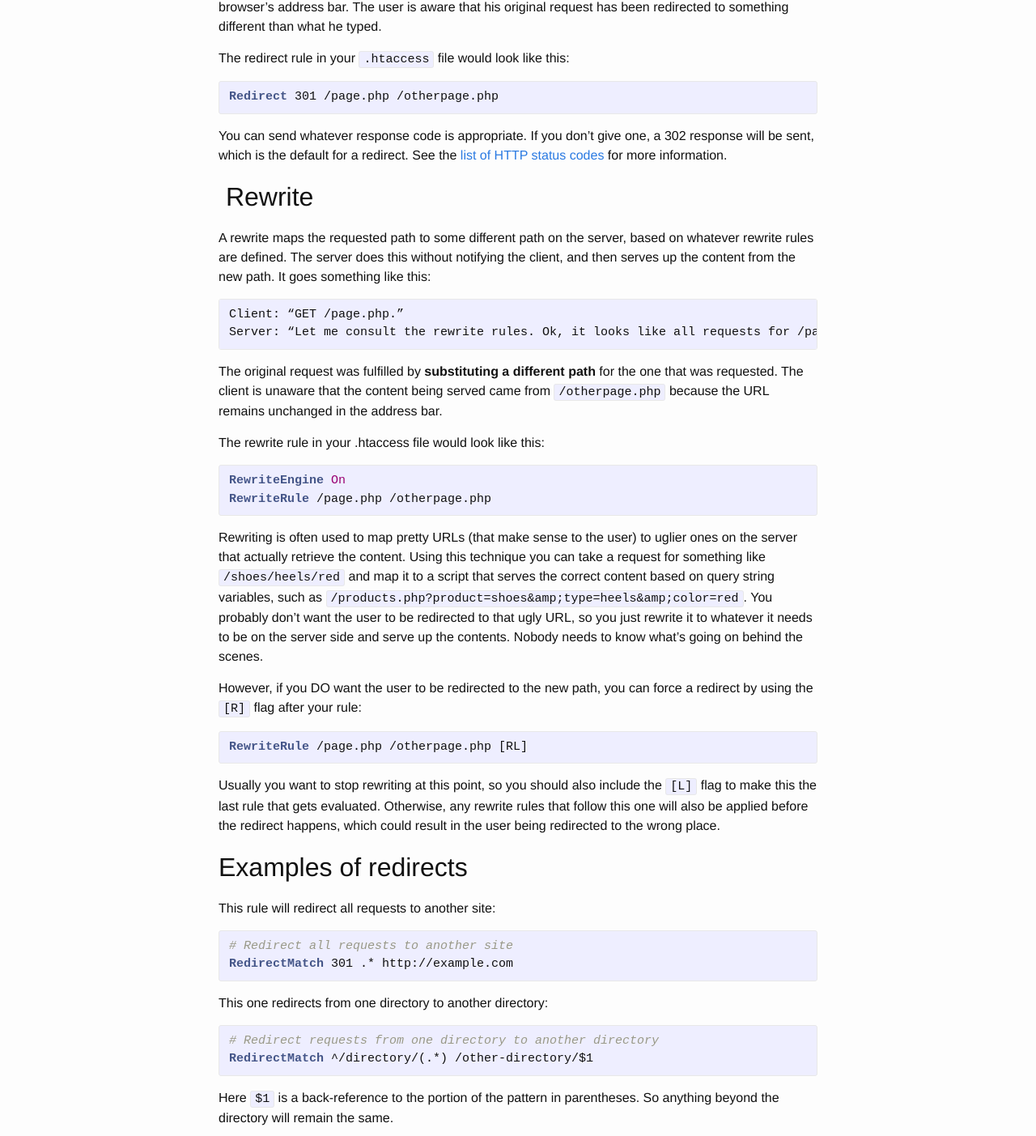
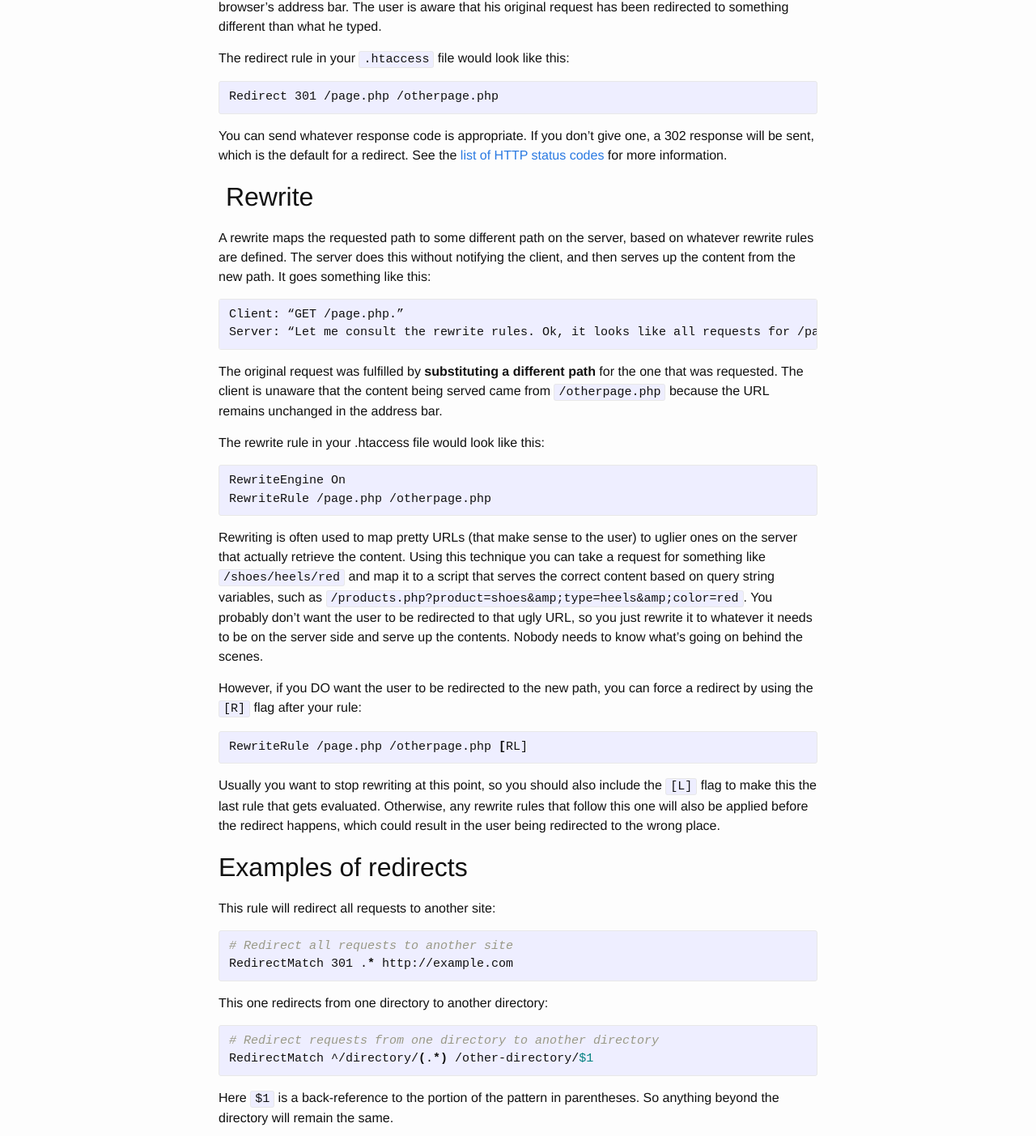
Before and after one commit to brawlins/brettrawlins.com, a Jekyll site: the page built from _posts/2014-02-24-apache-redirect-vs-rewrite.md, in a window 1280 px wide. Shown: the part 595-1998 px from the top of the page at 81% size. Built offline with Jekyll 4.4.1, drawn with Linux system fonts in a browser that asks for light colours.

Commit message:
Change apache to shell for code block highlighting.

```diff
--- a/_posts/2014-02-24-apache-redirect-vs-rewrite.md
+++ b/_posts/2014-02-24-apache-redirect-vs-rewrite.md
@@ -25,7 +25,7 @@ Because a second request is made, now for a different resource, the URL obviousl
 
 The redirect rule in your `.htaccess` file would look like this:
 
-{% highlight apache %}
+{% highlight shell %}
 Redirect 301 /page.php /otherpage.php
 {% endhighlight %}
 
@@ -44,7 +44,7 @@ The original request was fulfilled by **substituting a different path** for the
 
 The rewrite rule in your .htaccess file would look like this:
 
-{% highlight apache %}
+{% highlight shell %}
 RewriteEngine On
 RewriteRule /page.php /otherpage.php
 {% endhighlight %}
@@ -53,7 +53,7 @@ Rewriting is often used to map pretty URLs (that make sense to the user) to ugli
 
 However, if you DO want the user to be redirected to the new path, you can force a redirect by using the `[R]` flag after your rule:
 
-{% highlight apache %}
+{% highlight shell %}
 RewriteRule /page.php /otherpage.php [RL]
 {% endhighlight %}
 
@@ -63,14 +63,14 @@ Usually you want to stop rewriting at this point, so you should also include the
 
 This rule will redirect all requests to another site:
 
-{% highlight apache %}
+{% highlight shell %}
 # Redirect all requests to another site
 RedirectMatch 301 .* http://example.com
 {% endhighlight %}
 
 This one redirects from one directory to another directory:
 
-{% highlight apache %}
+{% highlight shell %}
 # Redirect requests from one directory to another directory
 RedirectMatch ^/directory/(.*) /other-directory/$1
 {% endhighlight %}
```
